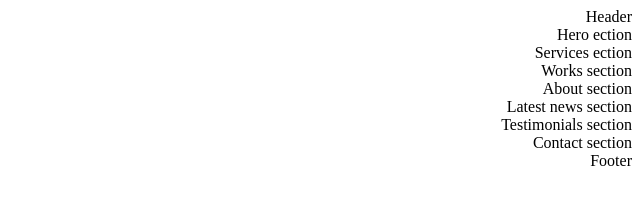
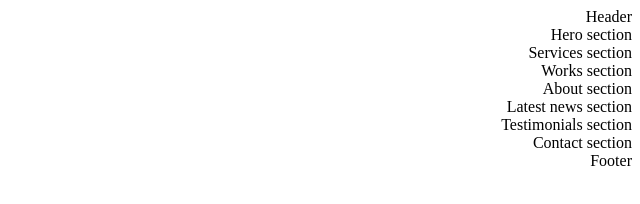
Before and after one commit to juma-h/alx-frontend, a plain HTML site: page 0x00-html_advanced/5-index.html in a window 1280 px wide. Shown: the full height of the page, 640-1280 px from the left. Drawn offline with Linux system fonts and the light colour scheme.

Commit message:
section correction

```diff
--- a/0x00-html_advanced/5-index.html
+++ b/0x00-html_advanced/5-index.html
@@ -11,8 +11,8 @@
     <body>
         <header> Header </header>
         <main>
-            <section>Hero ection</section>
-            <section>Services ection</section>
+            <section>Hero section</section>
+            <section>Services section</section>
             <section> Works section</section>
             <section>About section </section>
             <section> Latest news section</section>
```
Also changed, not shown: 0x00-html_advanced/6-index.html (added).
